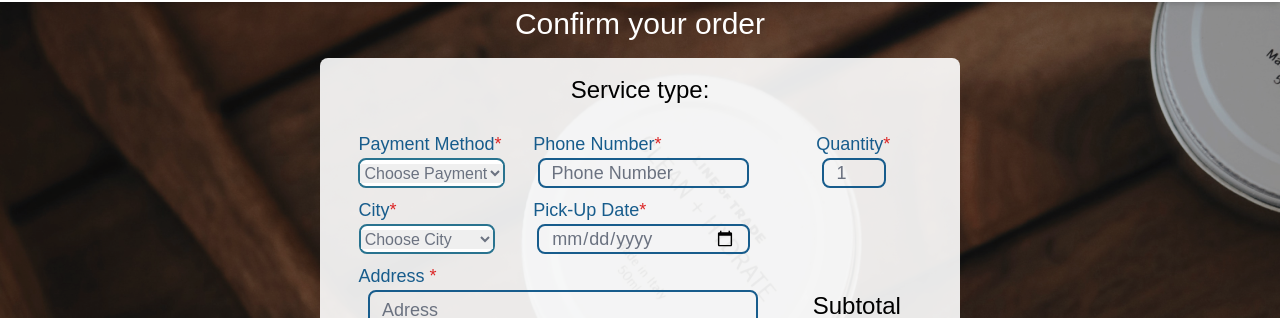
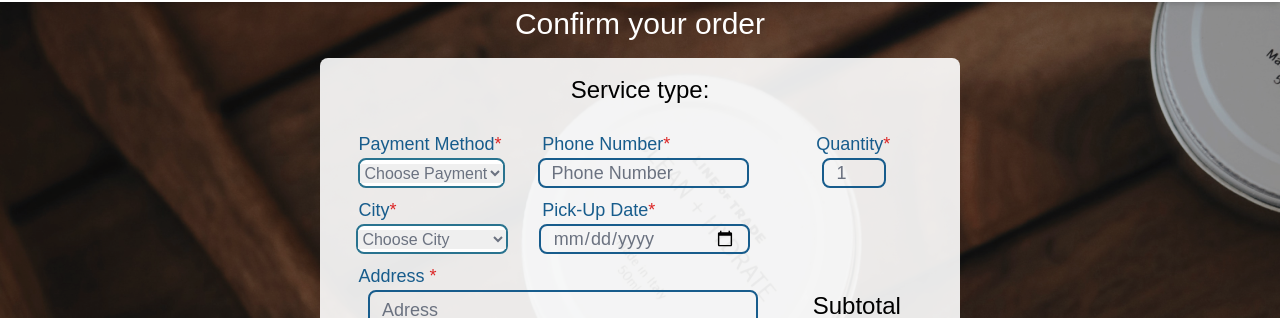
Before and after one commit to alta-shoes-and-care/FE, a Next.js app: page /payment/1 in a window 1280 px wide. Shown: the part 90-408 px from the top of the page. Built offline with nearby package versions, Linux system fonts and the light colour scheme; no server answers.

Commit message:
fix bug 2

```diff
--- a/pages/payment/[id].jsx
+++ b/pages/payment/[id].jsx
@@ -68,7 +68,7 @@ export default function formpayment(props) {
                                 <h1 className="text-left text-[#175C8C] bold text-lg ml-[3vw]">
                                     Payment Method<dot className="text-red-600">*</dot>
                                 </h1>
-                                <h1 className="text-left text-[#175C8C] bold text-lg">
+                                <h1 className="text-left text-[#175C8C] bold text-lg ml-[0.7vw]">
                                     Phone Number<dot className="text-red-600">*</dot>
                                 </h1>
                                 <h1 className="text-center text-[#175C8C] bold text-lg">
@@ -140,14 +140,14 @@ export default function formpayment(props) {
                                 <h1 className="text-left text-[#175C8C] bold text-lg ml-[3vw]">
                                     City<dot className="text-red-600">*</dot>
                                 </h1>
-                                <h1 className="text-left text-[#175C8C] bold text-lg ">
+                                <h1 className="text-left text-[#175C8C] bold text-lg ml-[0.7vw]">
                                     Pick-Up Date<dot className="text-red-600">*</dot>
                                 </h1>
                             </div>
 
-                            <div className="grid grid-cols-3 ">
+                            <div className="grid grid-cols-3 ml-[0.5vw]">
                                 <div className={style.input}>
-                                    <select className="text-gray-500">
+                                    <select className="text-gray-500 w-[11.5vw]">
                                         <option selected disabled>
                                             Choose City
                                         </option>
@@ -180,7 +180,7 @@ export default function formpayment(props) {
                                         placeholder="Pick Up Date"
                                         autoComplete="off"
                                         required
-                                        className="ml-[0.3vw] h-[30px] bg-transparent appearance-none relative block w-full px-3 py-2 border-2 border-primary placeholder-gray-500 text-gray-500 md:text-[18px] rounded-lg focus:outline-none focus:ring-primary focus:border-primary focus:z-10 sm:text-sm"
+                                        className="ml-[0.1vw] h-[30px] bg-transparent appearance-none relative block w-full px-3 py-2 border-2 border-primary placeholder-gray-500 text-gray-500 md:text-[18px] rounded-lg focus:outline-none focus:ring-primary focus:border-primary focus:z-10 sm:text-sm"
                                         value={""}
                                         onChange={(e) => {
                                         setPhonenumber(e.target.value);
```
